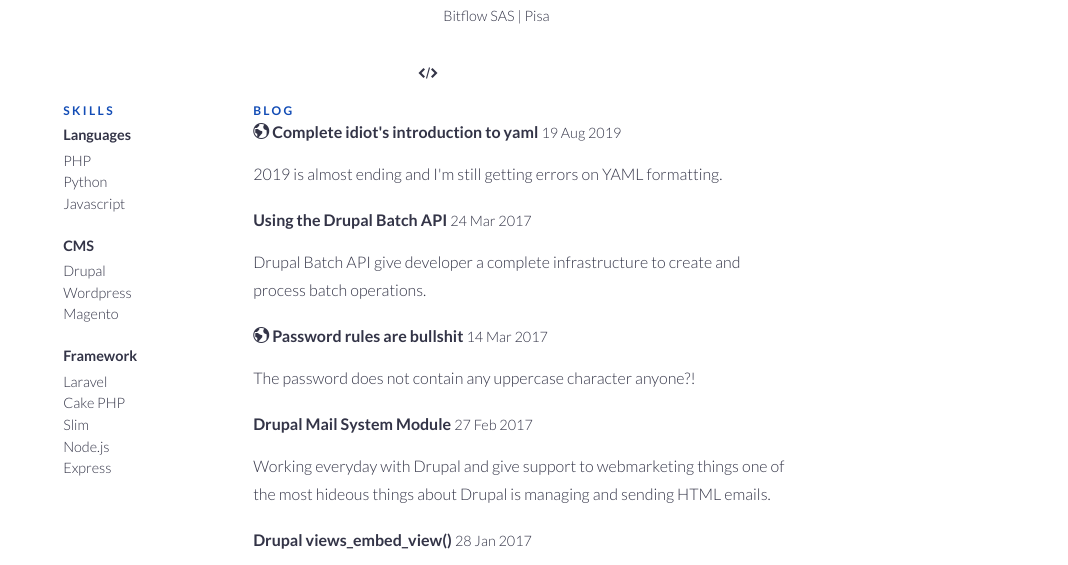
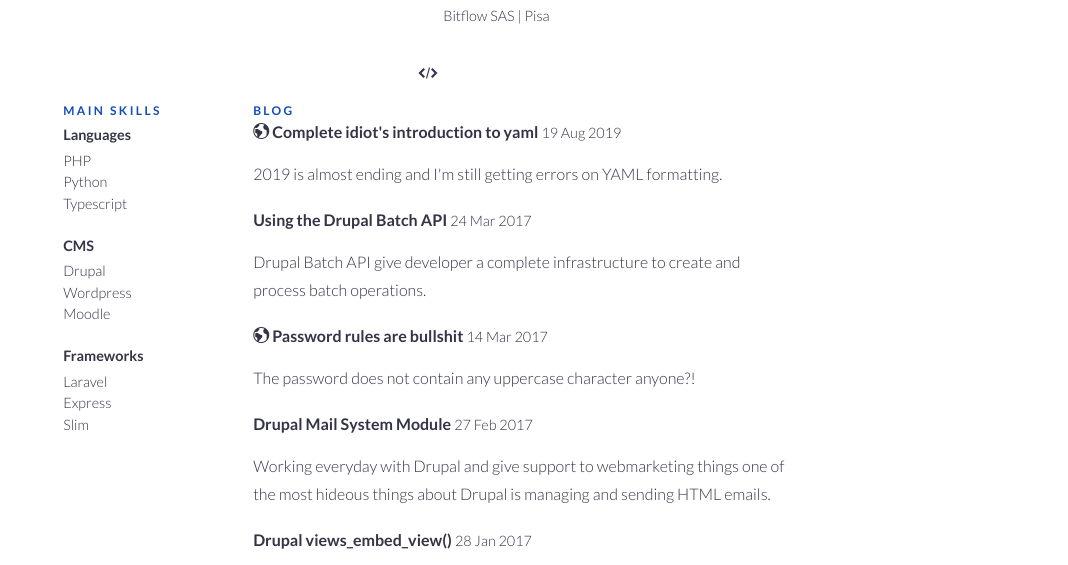
Before and after one commit to eguicciardi/guinet, a Jekyll site: the page built from index.html, in a window 1280 px wide. Shown: the part 748-1313 px from the top of the page, without its empty margins (212-1280 px from the left). Built offline with Jekyll 4.4.1, drawn with Linux system fonts in a browser that asks for light colours; some web fonts are replaced.

Commit message:
Updated skills

```diff
--- a/index.html
+++ b/index.html
@@ -52,29 +52,27 @@ layout: default
 
         <div class="col-3">
             <div class="skills">
-                <div class="label">Skills</div>
+                <div class="label">Main skills</div>
 
                 <div class="skill-group">
                     <div class="skill-group-name">Languages</div>
                     <div class="skill-name">PHP</div>
                     <div class="skill-name">Python</div>
-                    <div class="skill-name">Javascript</div>
+                    <div class="skill-name">Typescript</div>
                 </div>
 
                 <div class="skill-group">
                     <div class="skill-group-name">CMS</div>
                     <div class="skill-name">Drupal</div>
                     <div class="skill-name">Wordpress</div>
-                    <div class="skill-name">Magento</div>
+                    <div class="skill-name">Moodle</div>
                 </div>
 
                 <div class="skill-group">
-                    <div class="skill-group-name">Framework</div>
+                    <div class="skill-group-name">Frameworks</div>
                     <div class="skill-name">Laravel</div>
-                    <div class="skill-name">Cake PHP</div>
+                    <div class="skill-name">Express</div>
                     <div class="skill-name">Slim</div>
-                    <div class="skill-name">Node.js</div>
-                    <div class="skill-name">Express</div>
                 </div>
 
             </div>
@@ -109,4 +107,3 @@ layout: default
     </div>
 
 </div>
-<div style="display: none;">Commit</div>
```
